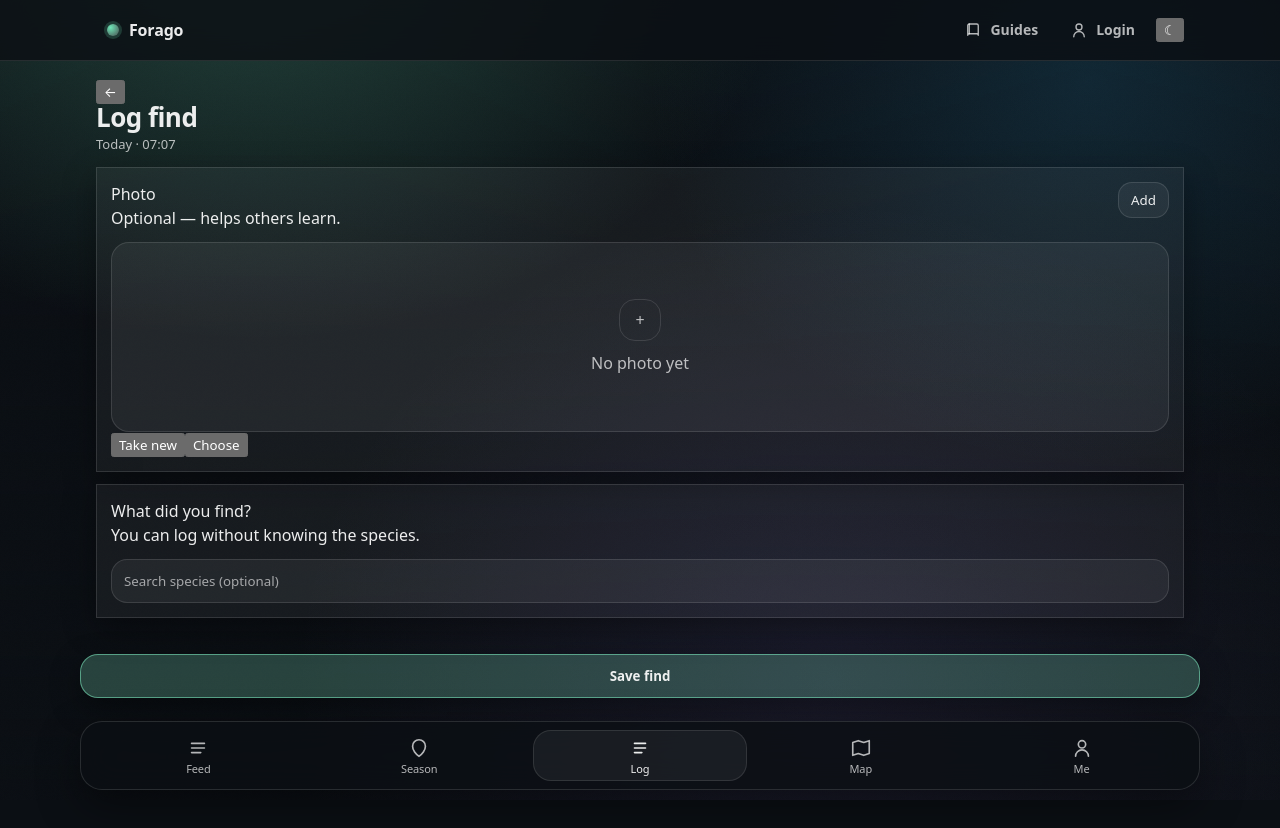
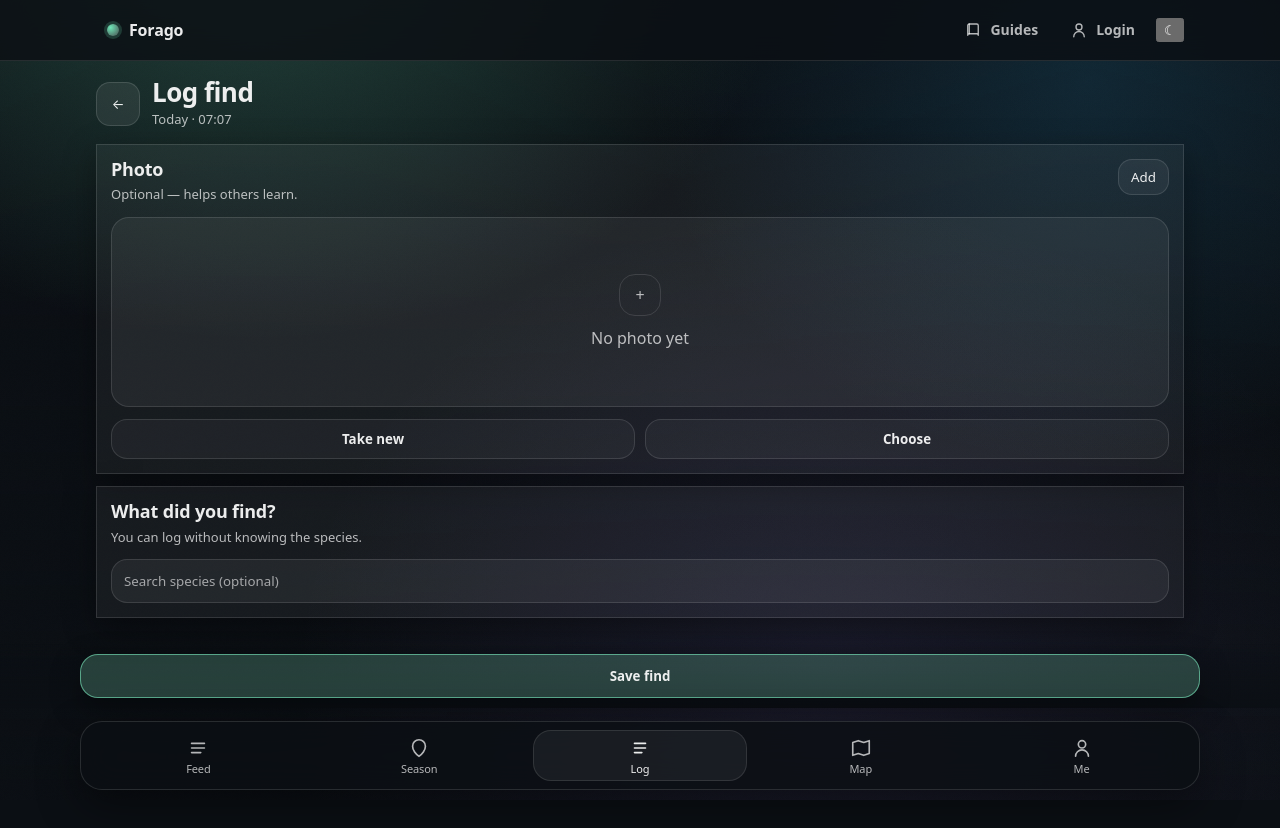
Before and after one commit to Hyllekvist/forago, a Next.js app: page /en/log in a window 1280 px wide. Shown: the top 828 px of the page. Built offline with nearby package versions, Linux system fonts and the light colour scheme.

Commit message:
Update Log.module.css

```diff
--- a/src/app/[locale]/log/Log.module.css
+++ b/src/app/[locale]/log/Log.module.css
@@ -4,7 +4,7 @@
   padding: 18px var(--pad) 120px; /* plads til sticky + bottomnav */
 }
 
-.top{
+.topRow{
   display: grid;
   grid-template-columns: auto 1fr;
   gap: 12px;
@@ -12,27 +12,37 @@
   margin-bottom: 14px;
 }
 
-.back{
+.backBtn{
   width: 44px;
   height: 44px;
   border-radius: 14px;
-  border: 1px solid var(--line);
-  background: var(--panel);
+  border: 1px solid var(--tapLine);
+  background: var(--tapBg);
   color: var(--ink);
-  box-shadow: var(--shadow-1);
+  box-shadow: none;
 }
 
-.titleWrap{ min-width: 0; }
+.backBtn:active{
+  transform: translateY(1px);
+}
+
+.titleBlock{ min-width: 0; }
+
 .h1{
   margin: 0;
   font-size: 26px;
   line-height: 1.05;
   letter-spacing: -0.02em;
 }
+
 .meta{
   margin: 4px 0 0;
   color: var(--muted);
   font-size: 13px;
+}
+
+.section{
+  margin: 12px 0;
 }
 
 .hiddenInput{ display:none; }
@@ -43,7 +53,6 @@
   background: var(--panel);
   box-shadow: var(--shadow-1);
   padding: 14px;
-  margin: 12px 0;
 }
 
 .cardHead{
@@ -54,14 +63,22 @@
   margin-bottom: 12px;
 }
 
-.h2{
+.cardActions{
+  display:flex;
+  align-items:center;
+  gap: 10px;
+}
+
+.cardTitle{
   margin: 0;
   font-size: 18px;
   line-height: 1.15;
   letter-spacing: -0.01em;
+  font-weight: 800;
+  color: var(--ink);
 }
 
-.sub{
+.cardSub{
   margin: 6px 0 0;
   color: var(--muted);
   font-size: 13px;
@@ -74,6 +91,10 @@
   background: color-mix(in srgb, var(--panel2) 70%, transparent);
   color: var(--ink);
   white-space: nowrap;
+}
+
+.ghostBtn:active{
+  transform: translateY(1px);
 }
 
 .photoBox{
@@ -101,6 +122,7 @@
   gap: 10px;
   color: var(--muted);
   padding: 22px 10px;
+  text-align: center;
 }
 
 .photoEmptyIcon{
@@ -113,13 +135,13 @@
   color: var(--muted);
 }
 
-.actions{
+.photoBtns{
   display:flex;
   gap: 10px;
   margin-top: 12px;
 }
 
-.pillBtn{
+.chipBtn{
   flex: 1;
   padding: 10px 12px;
   border-radius: 16px;
@@ -129,9 +151,16 @@
   font-weight: 650;
 }
 
+.chipBtn:active{
+  transform: translateY(1px);
+}
+
+.field{
+  margin-top: 12px;
+}
+
 .input{
   width: 100%;
-  margin-top: 12px;
   padding: 12px 12px;
   border-radius: 16px;
   border: 1px solid var(--line);
@@ -144,6 +173,7 @@
   color: color-mix(in srgb, var(--muted) 85%, transparent);
 }
 
+/* Sticky CTA */
 .sticky{
   position: fixed;
   left: 0;
@@ -152,6 +182,12 @@
   padding: 10px var(--pad);
   z-index: 90;
   pointer-events: none;
+
+  background: linear-gradient(
+    to top,
+    color-mix(in srgb, var(--bg) 92%, transparent),
+    transparent
+  );
 }
 
 .primaryBtn{
@@ -163,19 +199,32 @@
 
   padding: 12px 14px;
   border-radius: 18px;
-  border: 1px solid color-mix(in srgb, var(--accent) 50%, var(--line));
-  background: color-mix(in srgb, var(--accent) 20%, var(--panel));
+  border: 1px solid color-mix(in srgb, var(--accent) 55%, var(--line));
+  background: color-mix(in srgb, var(--accent) 18%, var(--panel));
   color: var(--ink);
   font-weight: 800;
   box-shadow: var(--shadow-1);
 }
 
-@media (max-width: 420px){
-  .actions{ flex-direction: column; }
-  .photo{ height: 220px; }
+.primaryBtn:active{
+  transform: translateY(1px);
 }
 
 .primaryBtn:disabled{
   opacity: .65;
   filter: saturate(.85);
 }
+
+.primaryBtn:focus-visible{
+  outline: 2px solid var(--focus);
+  outline-offset: 2px;
+}
+
+@media (max-width: 420px){
+  .photo{
+    height: 220px;
+  }
+  .photoBtns{
+    flex-direction: column;
+  }
+}
```
